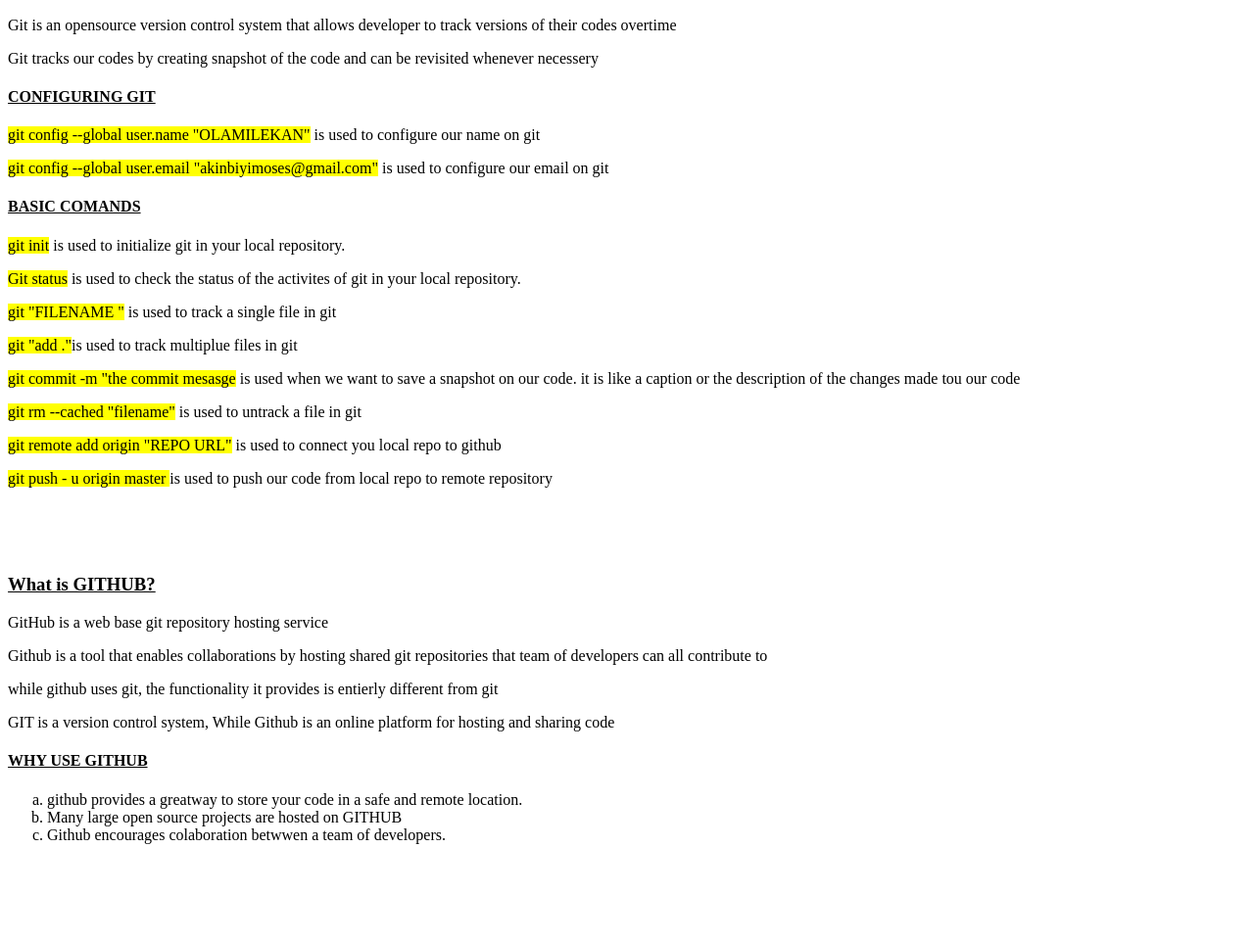
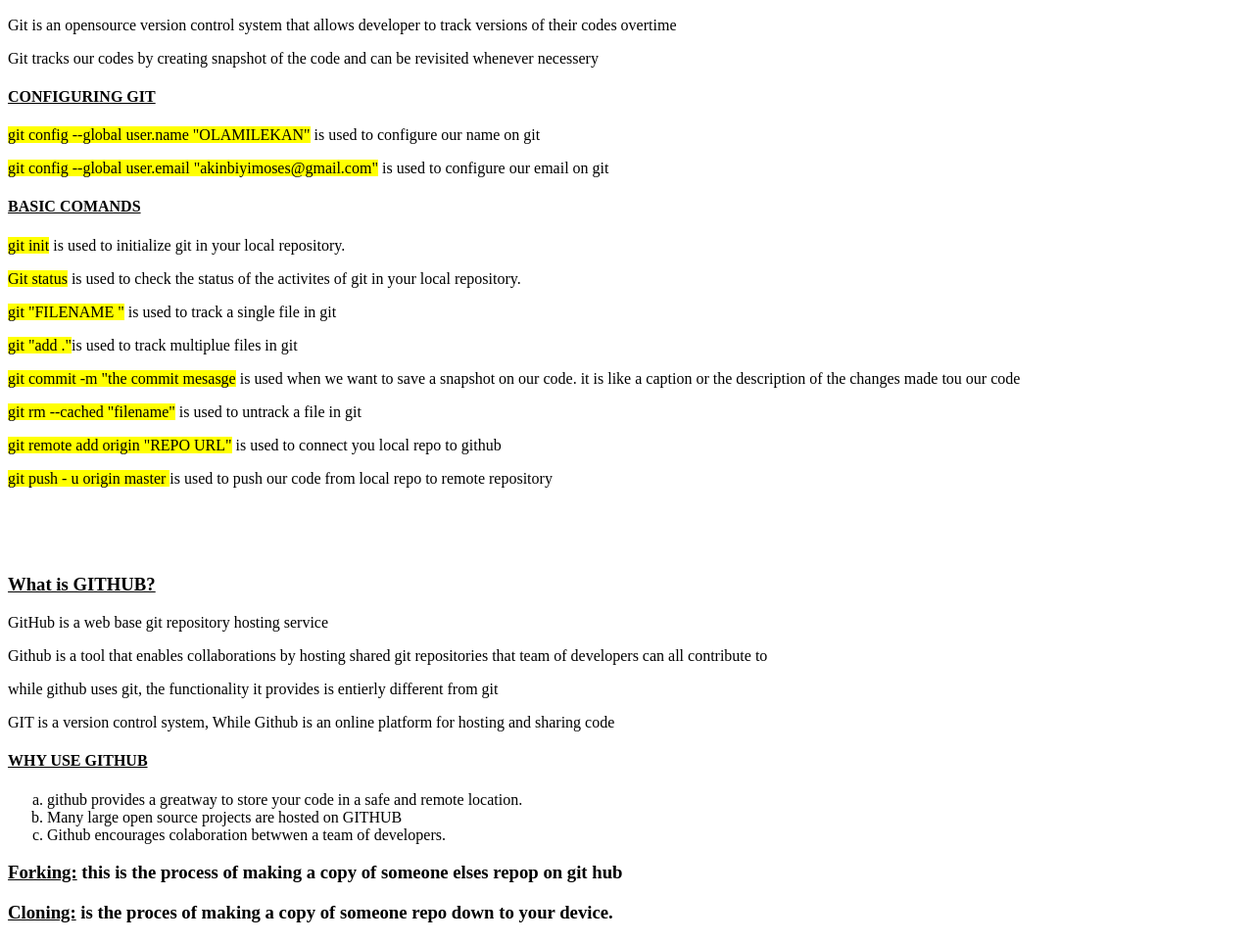
Before and after one commit to biyimo/GIT_PROJECT_2, a plain HTML site: page index.html in a window 1280 px wide. Shown: the part 104-1066 px from the top of the page at 98% size. Before the commit the page ends 982 px from the top, so only its background shows below. Drawn offline with Linux system fonts and the light colour scheme.

Commit message:
FORKING AND CLONING

```diff
--- a/index.html
+++ b/index.html
@@ -49,7 +49,9 @@
         <li>Github encourages colaboration betwwen a team of developers.</li>
     </ol>
 
+    <h3><u>Forking:</u> this is the process of making a copy of someone elses repop on git hub</h3>
 
+    <h3><u>Cloning:</u> is the proces of making a copy of someone repo down to your device.</h3>
 
 
 
```
